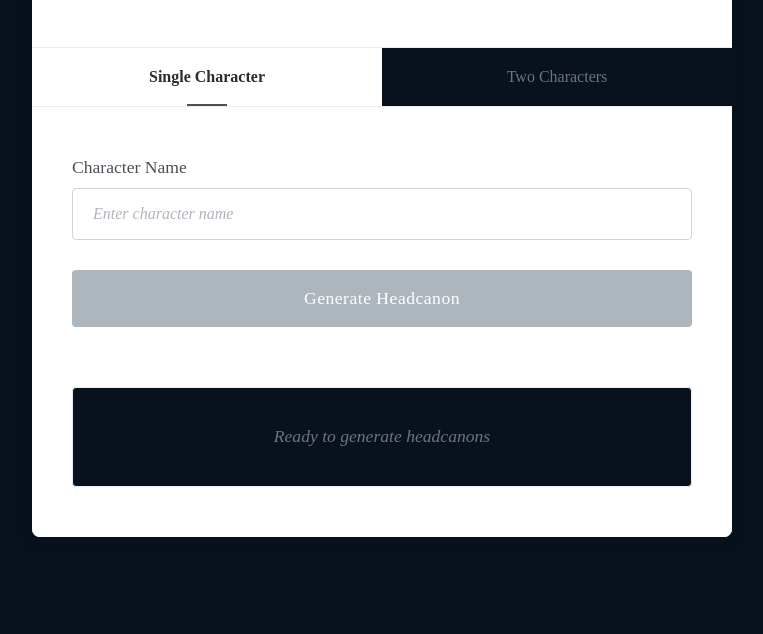
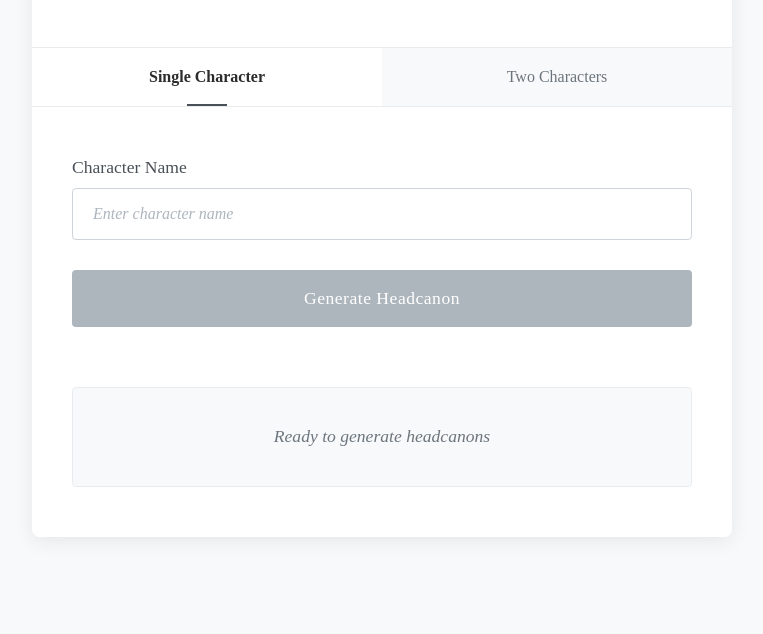
Before and after one commit to TheFluxite/headcanon-generator, a plain HTML site: page index.html in a window 1280 px wide. Shown: the part 166-800 px from the top of the page, without its empty margins (258-1021 px from the left). Drawn offline with Linux system fonts and the light colour scheme.

Commit message:
Update index.html

```diff
--- a/index.html
+++ b/index.html
@@ -13,7 +13,7 @@
 
         body {
             font-family: 'Times New Roman', serif;
-            background: #07121d;
+            background: #f8f9fa;
             min-height: 100vh;
             padding: 40px 20px;
             color: #2c2c2c;
@@ -51,7 +51,7 @@
 
         .tabs {
             display: flex;
-            background: #07121d;
+            background: #f8f9fa;
             border-bottom: 1px solid #e9ecef;
         }
 
@@ -164,7 +164,7 @@
         }
 
         .result {
-            background: #07121d;
+            background: #f8f9fa;
             border: 1px solid #e9ecef;
             border-radius: 4px;
             padding: 30px;
@@ -193,14 +193,14 @@
         }
 
         .result.loading {
-            background: #07121d;
+            background: #f8f9fa;
             border-color: #ced4da;
             color: #6c757d;
             font-style: italic;
         }
 
         .result.error {
-            background: #07121d;
+            background: #f8f9fa;
             border-color: #dc3545;
             color: #721c24;
             border-left: 4px solid #dc3545;
```
